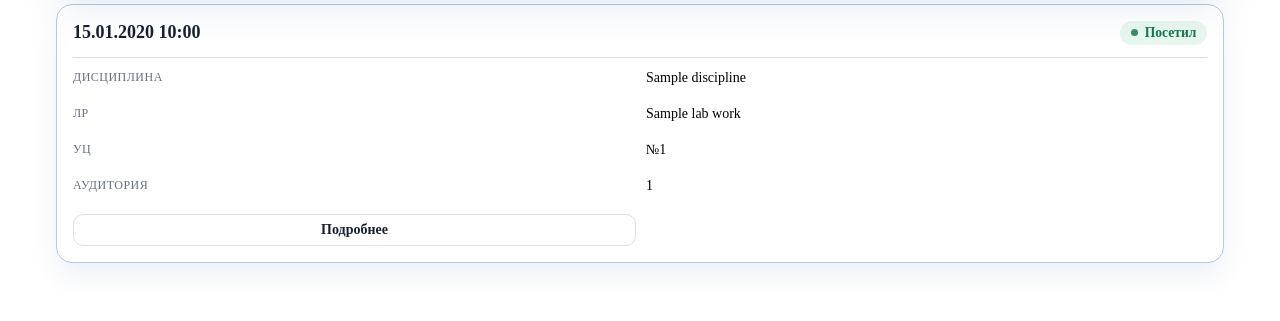
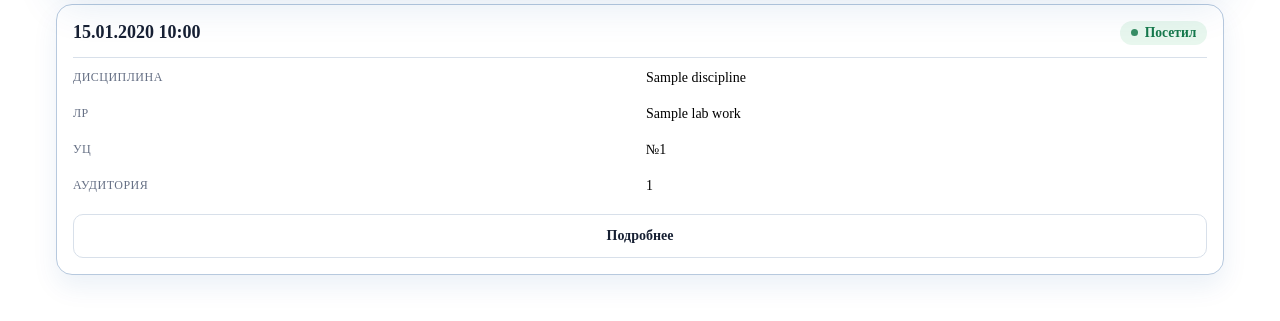
Before and after one commit to windbreakerx/labbooking, a Django app: template backend/templates/bookings/my_bookings.html in a window 1280 px wide. Shown: the part 280-601 px from the top of the page. Run offline with Django 5.2, Linux system fonts and the light colour scheme; the template is opened without the code that fills it: most values are stand-ins (such as "Sample title", 1, 10 or a date in 2020); parts of the project's set-up code (start-up, migrations or seed data) failed here and were passed over; some libraries are stand-ins or nearby versions.

Commit message:
podrobnee fix

```diff
--- a/backend/static/css/student.css
+++ b/backend/static/css/student.css
@@ -523,18 +523,30 @@
 }
 
 .student-layout .booking-card__actions {
-    display: grid;
-    grid-template-columns: repeat(2, minmax(0, 1fr));
+    display: flex;
     gap: var(--space-2);
+    align-items: stretch;
 }
 
-.student-layout .booking-card__actions form {
-    display: contents;
+.student-layout .booking-card__actions > .button,
+.student-layout .booking-card__actions > form {
+    flex: 1 1 0;
+    min-width: 0;
+}
+
+.student-layout .booking-card__actions > form {
+    display: flex;
+    margin: 0;
 }
 
 .student-layout .booking-card__actions .button {
     width: 100%;
     justify-content: center;
+    min-height: var(--tap-min-size);
+}
+
+.student-layout .booking-card__actions .button--sm {
+    min-height: var(--tap-min-size);
 }
 
 .student-layout .booking-card__cancel {
@@ -602,7 +614,7 @@
     }
 
     .student-layout .booking-card__actions {
-        grid-template-columns: 1fr;
+        flex-direction: column;
     }
 }
 
--- a/backend/templates/base_student.html
+++ b/backend/templates/base_student.html
@@ -2,7 +2,7 @@
 {% load static %}
 
 {% block extra_css %}
-<link rel="stylesheet" href="{% static 'css/student.css' %}?v=20260701f">
+<link rel="stylesheet" href="{% static 'css/student.css' %}?v=20260701g">
 {% endblock %}
 
 {% block body_class %}student-layout{% endblock %}
```
